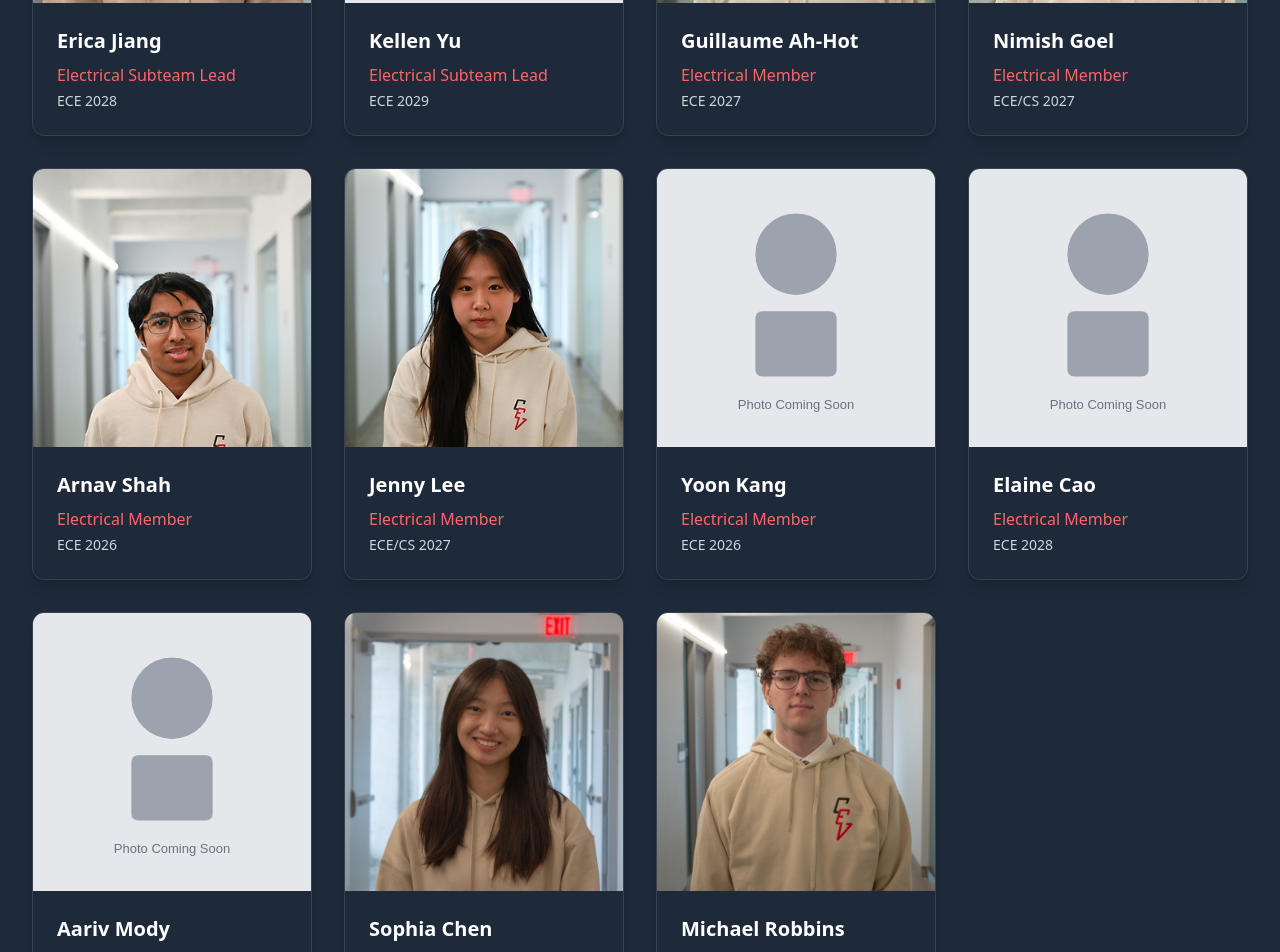
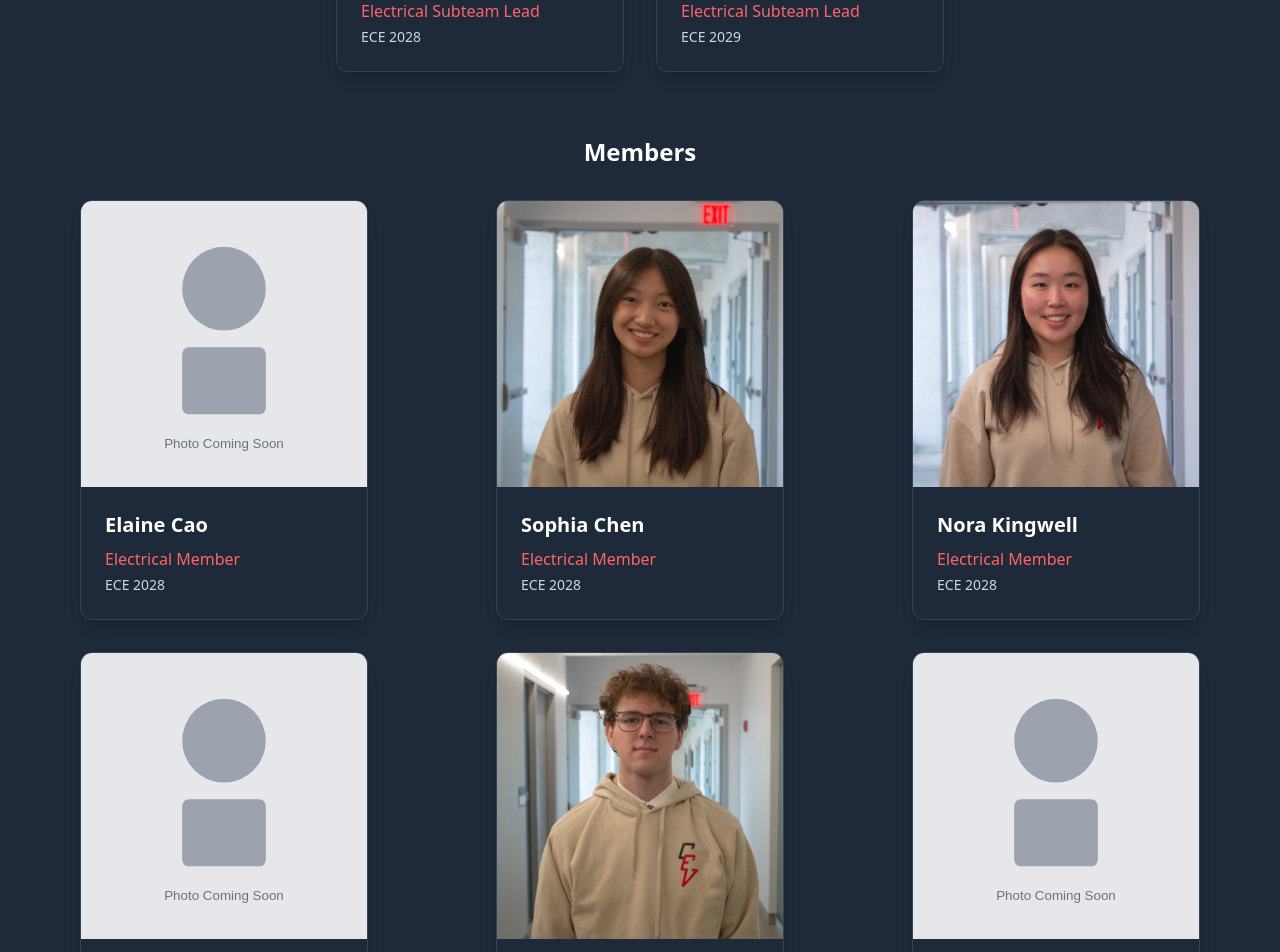
Before and after one commit to ChickenCoupe/ev-website, a Next.js app: page /team/electrical in a window 1280 px wide. Shown: the part 1680-2632 px from the top of the page. Built offline with nearby package versions, Linux system fonts and the light colour scheme.

Commit message:
update team pages

```diff
--- a/src/app/team/autonomy/page.tsx
+++ b/src/app/team/autonomy/page.tsx
@@ -64,23 +64,9 @@ const autonomyTeam = [
     image: '/team/placeholder.svg'
   },
   {
-    name: 'Joyce Lin',
-    position: 'Autonomy Member',
-    major: 'CS/ECE',
-    year: '2029',
-    image: '/team/placeholder.svg'
-  },
-  {
     name: 'Surya Chandaskaran',
     position: 'Autonomy Member',
     major: 'CS/ORIE',
-    year: '2029',
-    image: '/team/placeholder.svg'
-  },
-  {
-    name: 'Thomas Xin',
-    position: 'Autonomy Member',
-    major: 'CS/ECE',
     year: '2029',
     image: '/team/placeholder.svg'
   },
@@ -92,6 +78,21 @@ const autonomyTeam = [
     image: '/team/sidharth-rao.jpg'
   },
 ]
+
+const sortTeamMembers = <T extends { name: string; year: string }>(members: T[]) =>
+  [...members].sort((a, b) => {
+    const yearComparison = Number(a.year) - Number(b.year);
+    if (yearComparison !== 0) return yearComparison;
+
+    const aLastName = a.name.split(' ').at(-1) ?? a.name;
+    const bLastName = b.name.split(' ').at(-1) ?? b.name;
+    return aLastName.localeCompare(bLastName);
+  });
+
+const autonomyLeads = sortTeamMembers(autonomyTeam.filter((member) => member.position.includes('Lead')));
+const autonomyRegularMembers = autonomyTeam.filter((member) => !member.position.includes('Lead') && !member.position.includes('Advisor'));
+const autonomyAdvisors = autonomyTeam.filter((member) => member.position.includes('Advisor'));
+const autonomyMembers = [...sortTeamMembers(autonomyRegularMembers), ...sortTeamMembers(autonomyAdvisors)];
 
 // Team member card component
 const TeamMemberCard = ({ member, index }: { member: typeof autonomyTeam[0], index: number }) => (
@@ -253,16 +254,29 @@ export default function AutonomyTeam() {
             className="text-center mb-12"
           >
             <h2 className="text-3xl md:text-4xl font-bold text-white mb-4">
-              Meet Our Team
+              Autonomy Leads
             </h2>
-            <p className="text-xl text-gray-300">
-              Leading the future of autonomous vehicle technology
-            </p>
           </motion.div>
 
-          <div className="flex flex-wrap justify-center gap-8 max-w-4xl mx-auto">
-            {autonomyTeam.map((member, index) => (
+          <div className="flex flex-wrap justify-center gap-8 mb-16">
+            {autonomyLeads.map((member, index) => (
               <TeamMemberCard key={member.name} member={member} index={index} />
+            ))}
+          </div>
+
+          <motion.div
+            initial={{ opacity: 0, y: 20 }}
+            whileInView={{ opacity: 1, y: 0 }}
+            transition={{ duration: 0.6 }}
+            viewport={{ once: true }}
+            className="text-center mb-8"
+          >
+            <h3 className="text-2xl font-bold text-white mb-2">Members</h3>
+          </motion.div>
+
+          <div className="grid grid-cols-1 md:grid-cols-2 lg:grid-cols-3 gap-8 justify-items-center">
+            {autonomyMembers.map((member, index) => (
+              <TeamMemberCard key={member.name} member={member} index={index + autonomyLeads.length} />
             ))}
           </div>
         </div>
--- a/src/app/team/electrical/page.tsx
+++ b/src/app/team/electrical/page.tsx
@@ -23,38 +23,66 @@ const electricalTeam = [
   },
 
   {
-    name: 'Guillaume Ah-Hot',
+    name: 'Sophia Chen',
     position: 'Electrical Member',
     major: 'ECE',
-    year: '2027',
-    image: '/team/guillaume-ah-hot.jpg'
+    year: '2028',
+    image: '/team/sophia-chen.jpg'
   },
   {
-    name: 'Nimish Goel',
+    name: 'Micah Lai',
     position: 'Electrical Member',
-    major: 'ECE/CS',
-    year: '2027',
-    image: '/team/nimish-goel.jpg'
+    major: 'ECE',
+    year: '2029',
+    image: '/team/placeholder.svg'
   },
   {
-    name: 'Arnav Shah',
+    name: 'Aleena Xiao',
     position: 'Electrical Member',
     major: 'ECE',
-    year: '2026',
-    image: '/team/arnav-shah.jpg'
+    year: '2029',
+    image: '/team/placeholder.svg'
   },
   {
-    name: 'Jenny Lee',
+    name: 'Michael Robbins',
     position: 'Electrical Member',
-    major: 'ECE/CS',
-    year: '2027',
-    image: '/team/jenny-lee.jpg'
+    major: 'ECE',
+    year: '2028',
+    image: '/team/michael-robbins.jpg'
   },
   {
-    name: 'Yoon Kang',
+    name: 'Audrey Cheng',
     position: 'Electrical Member',
     major: 'ECE',
-    year: '2026',
+    year: '2029',
+    image: '/team/placeholder.svg'
+  },
+  {
+    name: 'Joyce Lin',
+    position: 'Electrical Member',
+    major: 'CS/ECE',
+    year: '2029',
+    image: '/team/placeholder.svg'
+  },
+  {
+    name: 'Thomas Xin',
+    position: 'Electrical Member',
+    major: 'CS/ECE',
+    year: '2029',
+    image: '/team/placeholder.svg'
+  },
+  {
+    name: 'Aariv Mody',
+    position: 'Electrical Member',
+    major: 'ECE',
+    year: '2028',
+    image: '/team/placeholder.svg'
+  },
+  {
+    name: 'Kaan Akan',
+    position: 'Electrical Member',
+    major: 'ECE',
+    year: '2029',
     image: '/team/placeholder.svg'
   },
   {
@@ -65,27 +93,40 @@ const electricalTeam = [
     image: '/team/placeholder.svg'
   },
   {
-    name: 'Aariv Mody',
+    name: 'Lucia Liu',
+    position: 'Electrical Member',
+    major: 'ECE',
+    year: '2029',
+    image: '/team/placeholder.svg'
+  },
+  {
+    name: 'Nora Kingwell',
     position: 'Electrical Member',
     major: 'ECE',
     year: '2028',
+    image: '/team/nora-kingwell.jpg'
+  },
+  {
+    name: 'Gabe Gil',
+    position: 'Electrical Member',
+    major: 'ECE',
+    year: '2029',
     image: '/team/placeholder.svg'
   },
-  {
-    name: 'Sophia Chen',
-    position: 'Electrical Member',
-    major: 'ECE',
-    year: '2028',
-    image: '/team/sophia-chen.jpg'
-  },
-  {
-    name: 'Michael Robbins',
-    position: 'Electrical Member',
-    major: 'ECE',
-    year: '2028',
-    image: '/team/michael-robbins.jpg'
-  },
 ]
+
+const sortTeamMembers = <T extends { name: string; year: string }>(members: T[]) =>
+  [...members].sort((a, b) => {
+    const yearComparison = Number(a.year) - Number(b.year);
+    if (yearComparison !== 0) return yearComparison;
+
+    const aLastName = a.name.split(' ').at(-1) ?? a.name;
+    const bLastName = b.name.split(' ').at(-1) ?? b.name;
+    return aLastName.localeCompare(bLastName);
+  });
+
+const electricalLeads = sortTeamMembers(electricalTeam.filter((member) => member.position.includes('Lead')));
+const electricalMembers = sortTeamMembers(electricalTeam.filter((member) => !member.position.includes('Lead')));
 
 // Team member card component
 const TeamMemberCard = ({ member, index }: { member: typeof electricalTeam[0], index: number }) => (
@@ -93,7 +134,7 @@ const TeamMemberCard = ({ member, index }: { member: typeof electricalTeam[0], i
     initial={{ opacity: 0, y: 20 }}
     animate={{ opacity: 1, y: 0 }}
     transition={{ duration: 0.5, delay: 0.5 + index * 0.1 }}
-    className="bg-gray-800 rounded-xl shadow-lg overflow-hidden hover:shadow-xl transition-shadow duration-300 border border-gray-700"
+    className="bg-gray-800 rounded-xl shadow-lg overflow-hidden hover:shadow-xl transition-shadow duration-300 border border-gray-700 w-72"
     viewport={{ once: true }}
   >
     <div className="aspect-square relative">
@@ -281,15 +322,28 @@ export default function ElectricalPage() {
             className="text-center mb-12"
             viewport={{ once: true }}
           >
-            <h2 className="text-3xl font-bold text-white mb-4">Meet Our Team</h2>
-            <p className="text-lg text-gray-300 max-w-2xl mx-auto">
-              Our electrical engineers design and implement the power systems, motor controllers, and electronic components.
-            </p>
+            <h2 className="text-3xl font-bold text-white mb-4">Electrical Leads</h2>
           </motion.div>
 
-          <div className="grid grid-cols-1 md:grid-cols-2 lg:grid-cols-3 xl:grid-cols-4 gap-8">
-            {electricalTeam.map((member, index) => (
-              <TeamMemberCard key={index} member={member} index={index} />
+          <div className="flex flex-wrap justify-center gap-8 mb-16">
+            {electricalLeads.map((member, index) => (
+              <TeamMemberCard key={member.name} member={member} index={index} />
+            ))}
+          </div>
+
+          <motion.div
+            initial={{ opacity: 0, y: 20 }}
+            whileInView={{ opacity: 1, y: 0 }}
+            transition={{ duration: 0.6 }}
+            className="text-center mb-8"
+            viewport={{ once: true }}
+          >
+            <h3 className="text-2xl font-bold text-white mb-2">Members</h3>
+          </motion.div>
+
+          <div className="grid grid-cols-1 md:grid-cols-2 lg:grid-cols-3 gap-8 justify-items-center">
+            {electricalMembers.map((member, index) => (
+              <TeamMemberCard key={member.name} member={member} index={index + electricalLeads.length} />
             ))}
           </div>
         </div>
--- a/src/app/team/leadership/page.tsx
+++ b/src/app/team/leadership/page.tsx
@@ -116,6 +116,27 @@ const leadershipTeam = [
   },
 ];
 
+const sortTeamMembers = <T extends { name: string; year: string }>(members: T[]) =>
+  [...members].sort((a, b) => {
+    const yearComparison = Number(a.year) - Number(b.year);
+    if (yearComparison !== 0) return yearComparison;
+
+    const aLastName = a.name.split(' ').at(-1) ?? a.name;
+    const bLastName = b.name.split(' ').at(-1) ?? b.name;
+    return aLastName.localeCompare(bLastName);
+  });
+
+const fullTeamLeads = sortTeamMembers(leadershipTeam.filter((member) => member.position === 'Full Team Lead'));
+const subteamOrder = ['Mechanical', 'Electrical', 'Telemetry', 'Autonomy', 'Operations'];
+const subteamLeads = leadershipTeam
+  .filter((member) => member.position !== 'Full Team Lead')
+  .sort((a, b) => {
+    const subteamComparison = subteamOrder.findIndex((team) => a.position.includes(team)) - subteamOrder.findIndex((team) => b.position.includes(team));
+    if (subteamComparison !== 0) return subteamComparison;
+
+    return sortTeamMembers([a, b])[0] === a ? -1 : 1;
+  });
+
 // Team member card component
 const TeamMemberCard = ({ member, index }: { member: typeof leadershipTeam[0], index: number }) => (
   <motion.div
@@ -194,15 +215,28 @@ export default function LeadershipPage() {
             transition={{ duration: 0.6, delay: 0.3 }}
             className="text-center mb-12"
           >
-            <h2 className="text-3xl font-bold text-white mb-4">Meet Our Leaders</h2>
-            <p className="text-lg text-gray-300 max-w-2xl mx-auto">
-              Our leadership team guides strategic direction and ensures our continued success in building innovative electric vehicles.
-            </p>
+            <h2 className="text-3xl font-bold text-white mb-4">Full Team Leads</h2>
+          </motion.div>
+
+          <div className="flex flex-wrap justify-center gap-8 mb-16">
+            {fullTeamLeads.map((member, index) => (
+              <TeamMemberCard key={member.name} member={member} index={index} />
+            ))}
+          </div>
+
+          <motion.div
+            initial={{ opacity: 0, y: 20 }}
+            whileInView={{ opacity: 1, y: 0 }}
+            transition={{ duration: 0.6 }}
+            className="text-center mb-8"
+            viewport={{ once: true }}
+          >
+            <h3 className="text-2xl font-bold text-white mb-2">Subteam Leads</h3>
           </motion.div>
 
           <div className="flex flex-wrap justify-center gap-8">
-            {leadershipTeam.map((member, index) => (
-              <TeamMemberCard key={index} member={member} index={index} />
+            {subteamLeads.map((member, index) => (
+              <TeamMemberCard key={member.name} member={member} index={index + fullTeamLeads.length} />
             ))}
           </div>
         </div>
--- a/src/app/team/mechanical/page.tsx
+++ b/src/app/team/mechanical/page.tsx
@@ -91,13 +91,6 @@ const drivetrainTeam = [
     image: '/team/alexis-barrow.jpg'
   },
   {
-    name: 'Nora Kingwell',
-    position: 'Drivetrain Member',
-    major: 'MAE',
-    year: '2028',
-    image: '/team/nora-kingwell.jpg'
-  },
-  {
     name: 'Anna Shub',
     position: 'Drivetrain Member',
     major: 'MAE',
@@ -179,6 +172,21 @@ const steeringTeam = [
     image: '/team/placeholder.svg'
   },
 ];
+
+const sortTeamMembers = <T extends { name: string; year: string }>(members: T[]) =>
+  [...members].sort((a, b) => {
+    const yearComparison = Number(a.year) - Number(b.year);
+    if (yearComparison !== 0) return yearComparison;
+
+    const aLastName = a.name.split(' ').at(-1) ?? a.name;
+    const bLastName = b.name.split(' ').at(-1) ?? b.name;
+    return aLastName.localeCompare(bLastName);
+  });
+
+const sortedMechanicalLeadership = sortTeamMembers(mechanicalLeadership);
+const sortedChassisTeam = sortTeamMembers(chassisTeam);
+const sortedDrivetrainTeam = sortTeamMembers(drivetrainTeam);
+const sortedSteeringTeam = sortTeamMembers(steeringTeam);
 
 // Team member card component
 const TeamMemberCard = ({ member, index }: { member: typeof mechanicalLeadership[0], index: number }) => (
@@ -351,14 +359,11 @@ export default function MechanicalPage() {
             className="text-center mb-12"
             viewport={{ once: true }}
           >
-            <h2 className="text-3xl font-bold text-white mb-4">Leadership</h2>
-            <p className="text-lg text-gray-300 max-w-2xl mx-auto mb-8">
-              Our mechanical team leaders coordinate across all subteams to ensure cohesive design and manufacturing.
-            </p>
+            <h2 className="text-3xl font-bold text-white mb-4">Mechanical Leads</h2>
           </motion.div>
 
           <div className="flex flex-wrap justify-center gap-8 mb-16">
-            {mechanicalLeadership.map((member, index) => (
+            {sortedMechanicalLeadership.map((member, index) => (
               <div key={index} className="w-full sm:w-80">
                 <TeamMemberCard member={member} index={index} />
               </div>
@@ -380,7 +385,7 @@ export default function MechanicalPage() {
           </motion.div>
 
           <div className="flex flex-wrap justify-center gap-8 mb-16">
-            {chassisTeam.map((member, index) => (
+            {sortedChassisTeam.map((member, index) => (
               <div key={index} className="w-full sm:w-80">
                 <TeamMemberCard member={member} index={index} />
               </div>
@@ -402,7 +407,7 @@ export default function MechanicalPage() {
           </motion.div>
 
           <div className="flex flex-wrap justify-center gap-8 mb-16">
-            {drivetrainTeam.map((member, index) => (
+            {sortedDrivetrainTeam.map((member, index) => (
               <div key={index} className="w-full sm:w-80">
                 <TeamMemberCard member={member} index={index} />
               </div>
@@ -424,7 +429,7 @@ export default function MechanicalPage() {
           </motion.div>
 
           <div className="flex flex-wrap justify-center gap-8">
-            {steeringTeam.map((member, index) => (
+            {sortedSteeringTeam.map((member, index) => (
               <div key={index} className="w-full sm:w-80">
                 <TeamMemberCard member={member} index={index} />
               </div>
--- a/src/app/team/operations/page.tsx
+++ b/src/app/team/operations/page.tsx
@@ -42,6 +42,19 @@ const operationsTeam = [
         image: '/team/placeholder.svg'
     }
 ]
+
+const sortTeamMembers = <T extends { name: string; year: string }>(members: T[]) =>
+    [...members].sort((a, b) => {
+        const yearComparison = Number(a.year) - Number(b.year);
+        if (yearComparison !== 0) return yearComparison;
+
+        const aLastName = a.name.split(' ').at(-1) ?? a.name;
+        const bLastName = b.name.split(' ').at(-1) ?? b.name;
+        return aLastName.localeCompare(bLastName);
+    });
+
+const operationsLeads = sortTeamMembers(operationsTeam.filter((member) => member.position.includes('Lead')));
+const operationsMembers = sortTeamMembers(operationsTeam.filter((member) => !member.position.includes('Lead')));
 
 const TeamMemberCard = ({ member, index }: {member: typeof operationsTeam[0], index: number }) => (
     <motion.div
@@ -164,16 +177,29 @@ export default function OperationsTeam() {
                         className="text-center mb-12"
                     >
                         <h2 className="text-3xl md:text-4xl font-bold text-white mb-4">
-                            Meet Our Team
+                            Operations Lead
                         </h2>
-                        <p className="text-gray-300 text-lg">
-                            Our operations team brings together diverse skills in business, marketing, and project management to create a sustainable foundation for our technical innovation and competitive success.
-                        </p>
                     </motion.div>
 
-                    <div className="flex flex-wrap justify-center gap-8 max-w-4xl mx-auto">
-                        {operationsTeam.map((member,index) => (
+                    <div className="flex flex-wrap justify-center gap-8 mb-16">
+                        {operationsLeads.map((member,index) => (
                             <TeamMemberCard key={member.name} member={member} index={index} />
+                        ))}
+                    </div>
+
+                    <motion.div
+                        initial={{ opacity: 0, y: 20 }}
+                        whileInView={{ opacity: 1, y: 0 }}
+                        transition={{ duration: 0.6 }}
+                        viewport={{ once: true }}
+                        className="text-center mb-8"
+                    >
+                        <h3 className="text-2xl font-bold text-white mb-2">Members</h3>
+                    </motion.div>
+
+                    <div className="grid grid-cols-1 md:grid-cols-2 lg:grid-cols-3 gap-8 justify-items-center">
+                        {operationsMembers.map((member,index) => (
+                            <TeamMemberCard key={member.name} member={member} index={index + operationsLeads.length} />
                         ))}
                     </div>
                 </div>
--- a/src/app/team/telemetry/page.tsx
+++ b/src/app/team/telemetry/page.tsx
@@ -27,13 +27,6 @@ const dataTeam= [
         major: 'CS',
         year: '2027',
         image: '/team/ajay-parthibha.jpg'
-    },
-    {
-        name: 'Amelia Zheng',
-        position: 'Telemetry Member',
-        major: 'CS',
-        year: '2027',
-        image: '/team/placeholder.svg'
     },
     {
         name: 'Julia Lau',
@@ -78,6 +71,19 @@ const dataTeam= [
         image: '/team/placeholder.svg'
     },
 ]
+
+const sortTeamMembers = <T extends { name: string; year: string }>(members: T[]) =>
+    [...members].sort((a, b) => {
+        const yearComparison = Number(a.year) - Number(b.year);
+        if (yearComparison !== 0) return yearComparison;
+
+        const aLastName = a.name.split(' ').at(-1) ?? a.name;
+        const bLastName = b.name.split(' ').at(-1) ?? b.name;
+        return aLastName.localeCompare(bLastName);
+    });
+
+const telemetryLeads = sortTeamMembers(dataTeam.filter((member) => member.position.includes('Lead')));
+const telemetryMembers = sortTeamMembers(dataTeam.filter((member) => !member.position.includes('Lead')));
 
 const TeamMemberCard = ({ member, index }: {member: typeof dataTeam[0], index: number }) => (
     <motion.div
@@ -200,16 +206,29 @@ export default function DataTeam() {
                         className="text-center mb-12"
                     >
                         <h2 className="text-3xl md:text-4xl font-bold text-white mb-4">
-                            Meet Our Team
+                            Telemetry Leads
                         </h2>
-                        <p className="text-gray-300 text-lg">
-                            Our team is dedicated to leveraging cutting-edge technology to enhance vehicle performance and data analysis. We specialize in creating tools that provide real-time insights and improve the overall efficiency of our engineering processes.
-                        </p>
                     </motion.div>
 
                     <div className="flex flex-wrap justify-center gap-8 mb-16">
-                        {dataTeam.map((member,index) => (
+                        {telemetryLeads.map((member,index) => (
                             <TeamMemberCard key={member.name} member={member} index={index} />
+                        ))}
+                    </div>
+
+                    <motion.div
+                        initial={{ opacity: 0, y: 20 }}
+                        whileInView={{ opacity: 1, y: 0 }}
+                        transition={{ duration: 0.6 }}
+                        viewport={{ once: true }}
+                        className="text-center mb-8"
+                    >
+                        <h3 className="text-2xl font-bold text-white mb-2">Members</h3>
+                    </motion.div>
+
+                    <div className="grid grid-cols-1 md:grid-cols-2 lg:grid-cols-3 gap-8 justify-items-center">
+                        {telemetryMembers.map((member,index) => (
+                            <TeamMemberCard key={member.name} member={member} index={index + telemetryLeads.length} />
                         ))}
                     </div>
                 </div>
```
